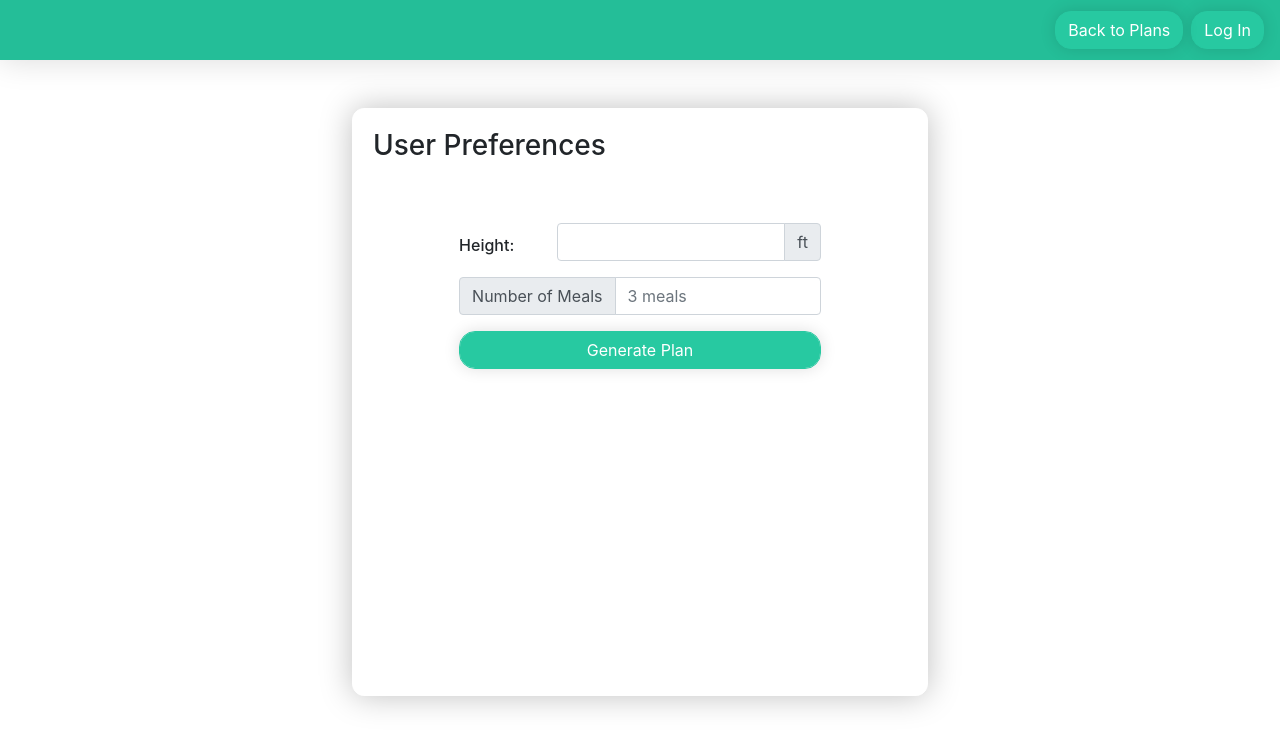
After one commit to edwardpassagi/nutrition-app, a Flask app: template templates/preferences.html in a window 1280 px wide. The commit adds this page. Shown: the top 748 px of the page. Run offline with Flask 2, Linux system fonts and the light colour scheme; the template is opened without the code that fills it, so the values that code supplies are empty; some libraries are stand-ins or nearby versions.

Commit message:
Stonov frontend fixmargins (#20)
* added scrollbars so elements no longer extend the page

* updated the home.html slightly and added preliminary preferences.html

```diff
--- a/static/styles/home.css
+++ b/static/styles/home.css
@@ -46,11 +46,13 @@
     padding: 0px;
     min-height: 6px;
     min-width: 100%;
-    margin-top: calc(1vh);
+    margin-bottom: calc(-3vh);
 }
-.calories{
-    text-align: left;
-    /* padding-top: 0px; */
+.container-scroll{
+    height: 60vh;
+    width: 100%;
+    overflow-x: visible;
+    overflow-y: scroll;
 }
 .container-scroll{
     height: 60vh;
--- /dev/null
+++ b/templates/preferences.html
@@ -0,0 +1,55 @@
+<!DOCTYPE html>
+<head>
+    <link rel="stylesheet" href="https://cdn.jsdelivr.net/npm/bootstrap@4.5.3/dist/css/bootstrap.min.css" integrity="sha384-TX8t27EcRE3e/ihU7zmQxVncDAy5uIKz4rEkgIXeMed4M0jlfIDPvg6uqKI2xXr2" crossorigin="anonymous">
+    <script src="https://code.jquery.com/jquery-3.5.1.slim.min.js" integrity="sha384-DfXdz2htPH0lsSSs5nCTpuj/zy4C+OGpamoFVy38MVBnE+IbbVYUew+OrCXaRkfj" crossorigin="anonymous"></script>
+    <script src="https://cdn.jsdelivr.net/npm/bootstrap@4.5.3/dist/js/bootstrap.bundle.min.js" integrity="sha384-ho+j7jyWK8fNQe+A12Hb8AhRq26LrZ/JpcUGGOn+Y7RsweNrtN/tE3MoK7ZeZDyx" crossorigin="anonymous"></script>
+<!--    <link rel="stylesheet" href="{{ url_for('static', filename='static/home.css') }}" type="text/css" media=screen>-->
+    <!-- TODO:<link rel="stylesheet" href= "{{ url_for('static',filename='styles/home.css') }}"> -->
+    <link rel="stylesheet" href= "../static/styles/home.css">
+    <script src="https://kit.fontawesome.com/65913c67fd.js" crossorigin="anonymous"></script>
+    <meta name="viewport" content="width=device-width, initial-scale=1.0">
+</head>
+
+<body>
+    <div class="container-sm">
+        <nav class="navbar fixed-top">
+            <ul class="navbar-nav ml-auto">
+                <row>
+                    <a class="btn btn-primary btn-nav float-right ml-2" href="TODO:" role="button">Log In</a>
+                    <a class="btn btn-primary btn-nav float-right " href="TODO:" role="button">Back to Plans</a>
+                </row>
+            </ul>
+        </nav>
+    </div>
+    <div class="container-meals" style="max-width: 576px;">
+        <div class="card panel" style="margin: auto;">
+            <div class="inside-padding">
+                <h3>User Preferences</h3>
+            </div>
+            <div class="container-scroll inside-padding" style="width:70%; margin: auto;">
+                <form method="post" action="/plan/generate">
+                    <div class="row">
+                        <div class="col-3" style="margin: auto;">
+                            <h6>Height: </h6>
+                        </div>
+                        <div class="col" style="margin: auto;">
+                            <div class="form-group input-group">
+                                <input class="form-control" name="planName" value="" type="text" autocomplete="off" required>
+                                <div class="input-group-append">
+                                    <span class="input-group-text" id="basic-addon2">ft</span>
+                                </div>
+                            </div>
+                        </div>
+                    </div>
+                    <div class="form-group input-group">
+                        <div class="input-group-prepend">
+                            <span class="input-group-text" id="basic-addon1">Number of Meals</span>
+                        </div>
+                        <input class="form-control" name="planNumMeals" value="" type="number" placeholder = "3 meals" autocomplete="off" required>
+                    </div>
+                    <input class="form-control btn btn-primary" type="submit" value="Generate Plan">
+                </form>
+            </div>
+        </div>
+    </div>
+</body>
```
Also changed, not shown: templates/home.html (+7 -7 lines).
